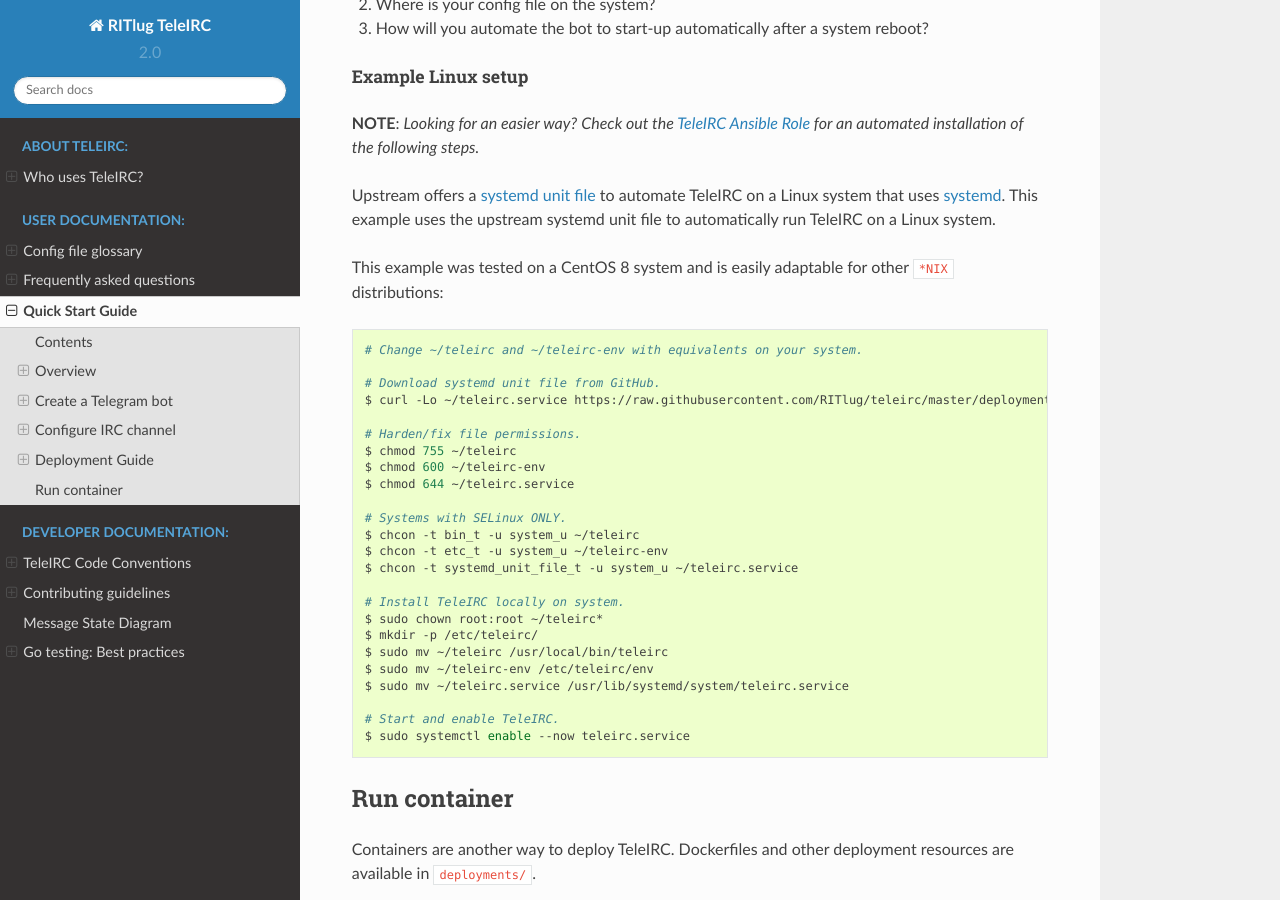
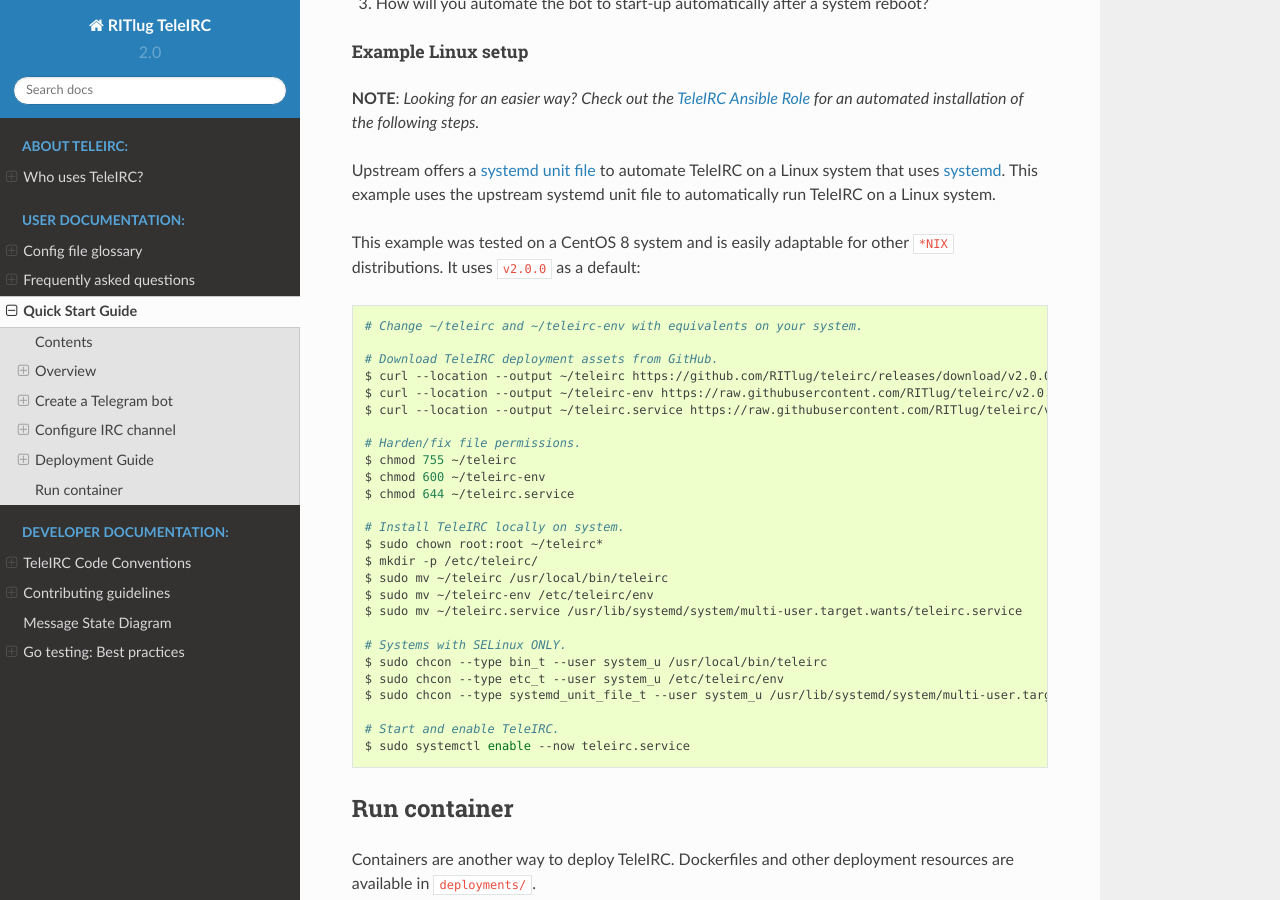
Before and after one commit to RITlug/teleirc, a Sphinx documentation site: the page built from docs/user/quick-start.md, in a window 1280 px wide and 900 px high, scrolled down 4275 px. Built offline with Sphinx 7.4.7 and the Read the Docs theme 2.0.0, drawn with Linux system fonts in a browser that asks for light colours; formulas are drawn with MathJax 3; some of the changed text lies outside the part shown.

Commit message:
docs: Remove broken step from building instructions
* :beetle: docs: Remove broken step from building instructions

Signed-off-by: Justin W. Flory <git@jwf.io>

````diff
--- a/docs/user/quick-start.md
+++ b/docs/user/quick-start.md
@@ -185,30 +184,33 @@
 Upstream offers a [systemd unit file][15] to automate TeleIRC on a Linux system that uses [systemd][16].
 This example uses the upstream systemd unit file to automatically run TeleIRC on a Linux system.
 
-This example was tested on a CentOS 8 system and is easily adaptable for other `*NIX` distributions:
+This example was tested on a CentOS 8 system and is easily adaptable for other `*NIX` distributions.
+It uses `v2.0.0` as a default:
 
 ```sh
 # Change ~/teleirc and ~/teleirc-env with equivalents on your system.
 
-# Download systemd unit file from GitHub.
-$ curl -Lo ~/teleirc.service https://raw.githubusercontent.com/RITlug/teleirc/master/deployments/systemd/teleirc.service
+# Download TeleIRC deployment assets from GitHub.
+$ curl --location --output ~/teleirc https://github.com/RITlug/teleirc/releases/download/v2.0.0/teleirc-2.0.0-linux-64bit
+$ curl --location --output ~/teleirc-env https://raw.githubusercontent.com/RITlug/teleirc/v2.0.0/env.example
+$ curl --location --output ~/teleirc.service https://raw.githubusercontent.com/RITlug/teleirc/v2.0.0/deployments/systemd/teleirc.service
 
 # Harden/fix file permissions.
 $ chmod 755 ~/teleirc
 $ chmod 600 ~/teleirc-env
 $ chmod 644 ~/teleirc.service
 
-# Systems with SELinux ONLY.
-$ chcon -t bin_t -u system_u ~/teleirc
-$ chcon -t etc_t -u system_u ~/teleirc-env
-$ chcon -t systemd_unit_file_t -u system_u ~/teleirc.service
-
 # Install TeleIRC locally on system.
 $ sudo chown root:root ~/teleirc*
 $ mkdir -p /etc/teleirc/
 $ sudo mv ~/teleirc /usr/local/bin/teleirc
 $ sudo mv ~/teleirc-env /etc/teleirc/env
-$ sudo mv ~/teleirc.service /usr/lib/systemd/system/teleirc.service
+$ sudo mv ~/teleirc.service /usr/lib/systemd/system/multi-user.target.wants/teleirc.service
+
+# Systems with SELinux ONLY.
+$ sudo chcon --type bin_t --user system_u /usr/local/bin/teleirc
+$ sudo chcon --type etc_t --user system_u /etc/teleirc/env
+$ sudo chcon --type systemd_unit_file_t --user system_u /usr/lib/systemd/system/multi-user.target.wants/teleirc.service
 
 # Start and enable TeleIRC.
 $ sudo systemctl enable --now teleirc.service
````
Also changed, not shown: other parts of docs/user/quick-start.md (+0 -1 lines).
